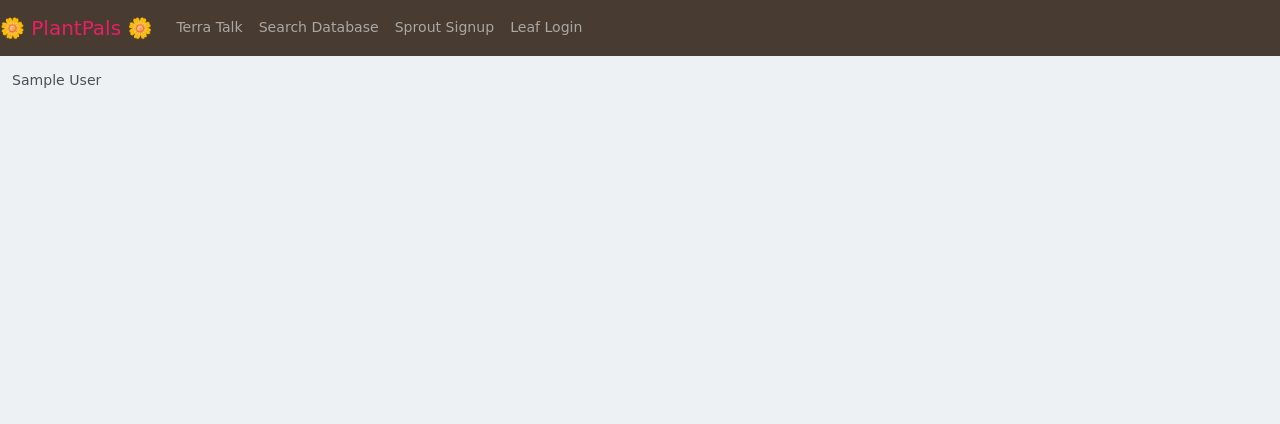
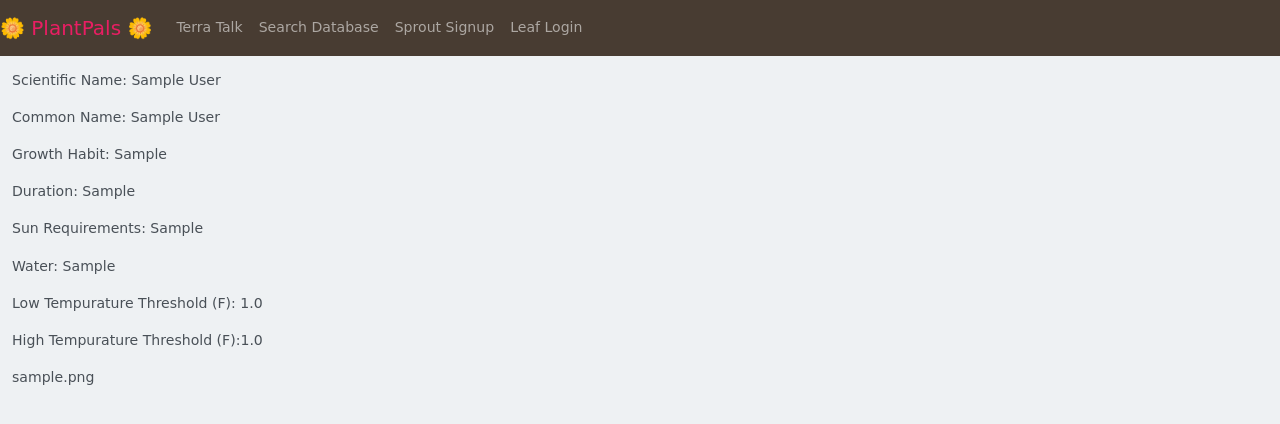
Before and after one commit to ao994/plant-pals, a Django app: a page that uses Code/plant-pals/profile_of_user/templates/search_result.html in a window 1280 px wide. Shown: the top 424 px of the page. Run offline with Django 3.2, Linux system fonts and the light colour scheme; tables that the repository leaves empty hold one stand-in row (values such as "Sample post"); some libraries are stand-ins or nearby versions; some web fonts are replaced.

Commit message:
Update search_result.html

```diff
--- a/Code/plant-pals/profile_of_user/templates/search_result.html
+++ b/Code/plant-pals/profile_of_user/templates/search_result.html
@@ -1,12 +1,19 @@
-{% extends 'search.html' %}
+{% extends 'basic.html' %}
 
 {% load static %}
 
 
 {% block body %}
 
-<p>{{ plant.scientific_name }}</p>
-
+<p>Scientific Name: {{ plant.scientific_name }}</p>
+<p>Common Name: {{ plant.common_name }}</p>
+<p>Growth Habit: {{ plant.growth_habit }}</p>
+<p>Duration: {{ plant.duration }}</p>
+<p>Sun Requirements: {{ plant.sun_requirements }}</p>
+<p>Water: {{ plant.water }}</p>
+<p>Low Tempurature Threshold (F): {{ plant.temp_low_F }}</p>
+<p>High Tempurature Threshold (F):{{ plant.temp_high_F }}</p>
+<p>{{ plant.image }}</p>
 
 
 {% endblock %}
```
